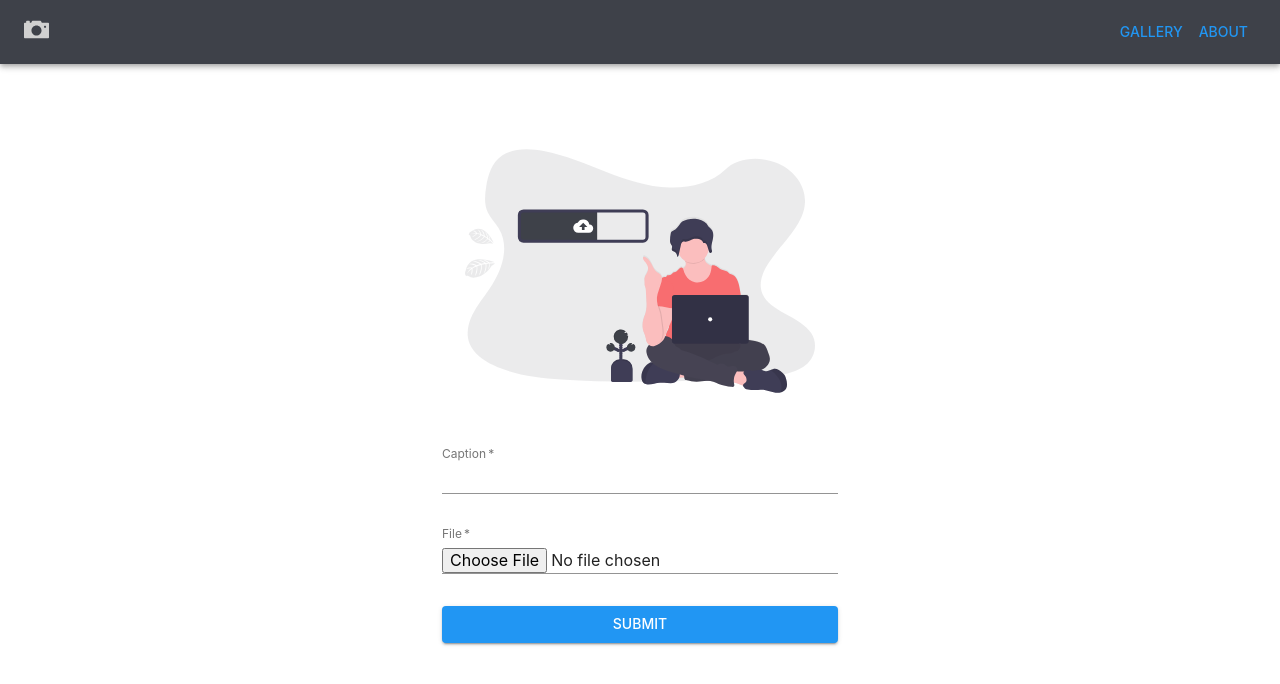
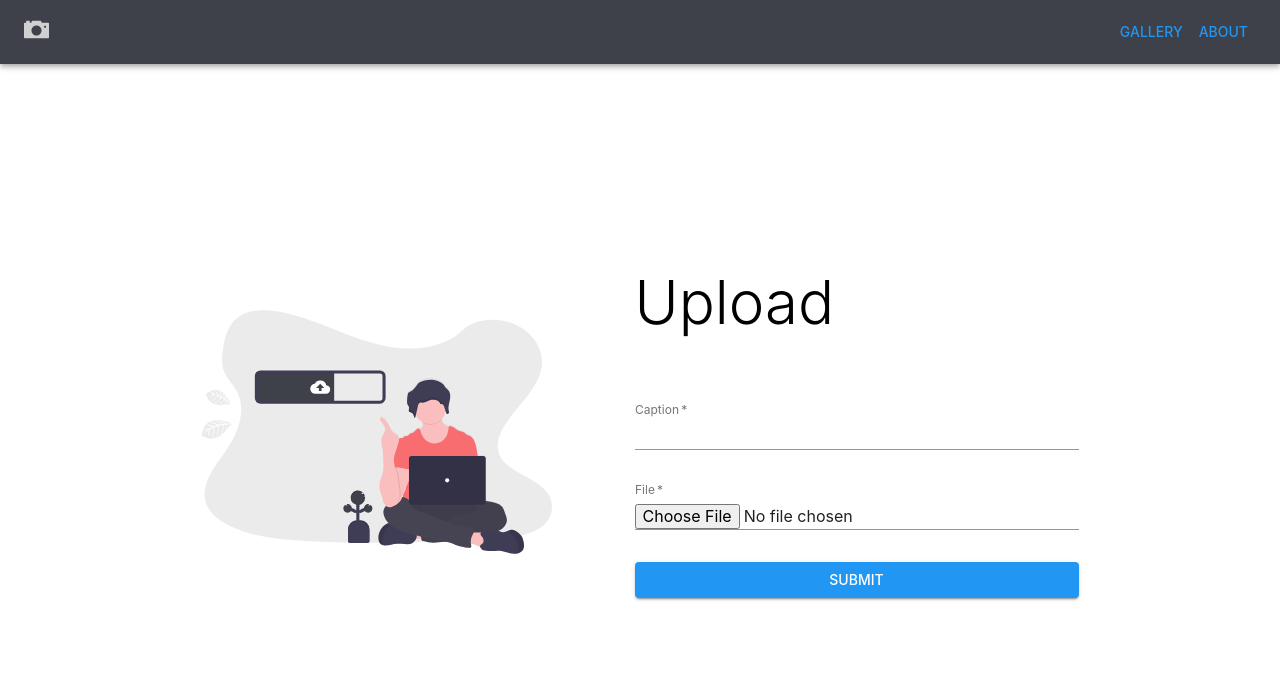
Before and after one commit to jamesphongduong/phongspho, a React (Create React App) app: page /upload in a window 1280 px wide. Shown: the top 684 px of the page. Built offline with nearby package versions, Linux system fonts and the light colour scheme; no server answers.

Commit message:
upload page styling

```diff
--- a/src/components/pages/About.tsx
+++ b/src/components/pages/About.tsx
@@ -5,7 +5,7 @@ import { app } from '../../styles';
 
 export const About = (): JSX.Element => {
   return (
-    <Box px={16} style={styles.container}>
+    <Box px={16} style={app.splitContainer}>
       <Image src={'./about.svg'} alt="about" />
       <div>
         <Typography variant="h2" gutterBottom style={app.headingStyle}>
@@ -30,12 +30,3 @@ export const About = (): JSX.Element => {
     </Box>
   );
 };
-
-const styles = {
-  container: {
-    height: '100%',
-    display: 'flex',
-    justifyContent: 'space-around',
-    alignItems: 'center'
-  }
-};
--- a/src/components/pages/Upload.tsx
+++ b/src/components/pages/Upload.tsx
@@ -1,6 +1,7 @@
 import React, { PureComponent } from 'react';
+import { Typography } from '@material-ui/core';
 import { CustomTextField, CustomButton } from '../';
-import { Container } from '@material-ui/core';
+import { Container, Box } from '@material-ui/core';
 import {
   stringIsOnlyWhiteSpace,
   checkFileType,
@@ -10,6 +11,7 @@ import {
 } from '../../utils';
 import { FILE_UPLOAD_VALIDATION_TEXT, REQUIRED_FIELD_TEXT } from '../../utils';
 import ReactS3 from 'react-s3';
+import { app } from '../../styles';
 import { RouteComponentProps, withRouter } from 'react-router';
 import { S3Config } from '../../config';
 import { postPhoto } from '../../api';
@@ -63,46 +65,15 @@ class _Upload extends PureComponent<Props, _UploadState> {
         : 'Valid'
     });
     if (fileInput)
-      this.setState(
-        {
-          fileInputValid: checkFileType(fileInput)
-        },
-        () => console.log('this.state', this.state)
-      );
+      this.setState({
+        fileInputValid: checkFileType(fileInput)
+      });
     if (captionInputValid !== 'Valid' && fileInputValid !== 'Valid') {
       this.setState({ showValidations: true });
       return false;
     }
-    console.log('good to upload');
     return true;
   };
-
-  // validateFormInputs = (): boolean => {
-  //   console.log('validateFormInputs');
-  //   const { captionInput, fileInput } = this.state;
-  //   if (!fileInput) return false;
-  //   const captionInputValid =
-  //     stringIsOnlyWhiteSpace(captionInput) === true ? 'Empty' : 'Valid';
-  //   const fileInputValid = checkFileType(fileInput);
-  //   const formValid =
-  //     captionInputValid === 'Valid' && fileInputValid === 'Valid';
-
-  //   if (!formValid) {
-  //     console.log('cmon');
-  //     this.setState(
-  //       {
-  //         captionInputValid,
-  //         fileInputValid,
-  //         showValidations: true
-  //       },
-  //       () => {
-  //         setInterval(() => this.setState({ showValidations: false }), 2000);
-  //       }
-  //     );
-  //     return false;
-  //   }
-  //   return true;
-  // };
 
   postPhoto = (): void => {
     const { captionInput } = this.state;
@@ -152,7 +123,7 @@ class _Upload extends PureComponent<Props, _UploadState> {
     } = this.state;
 
     return (
-      <Container maxWidth="xs">
+      <Container maxWidth="xs" style={{ padding: 0 }}>
         <CustomTextField
           id="captionInput"
           label="Caption"
@@ -186,21 +157,17 @@ class _Upload extends PureComponent<Props, _UploadState> {
 
   render(): JSX.Element {
     return (
-      <div style={styles.contentContainer}>
+      <Box px={16} style={app.splitContainer}>
         <Image src="/upload.svg" alt="upload" />
-        {this.renderForm()}
-      </div>
+        <div>
+          <Typography variant="h2" gutterBottom style={app.headingStyle}>
+            Upload
+          </Typography>
+          {this.renderForm()}
+        </div>
+      </Box>
     );
   }
 }
 
 export const Upload = withRouter(_Upload);
-
-const styles = {
-  contentContainer: {
-    display: 'flex',
-    flexDirection: 'column' as 'column',
-    alignItems: 'center',
-    height: '100%'
-  }
-};
--- a/src/styles/index.js
+++ b/src/styles/index.js
@@ -1,5 +1,11 @@
 export const app = {
   headingStyle: {
     marginBottom: 64
+  },
+  splitContainer: {
+    height: '100%',
+    display: 'flex',
+    justifyContent: 'space-around',
+    alignItems: 'center'
   }
 };
```
